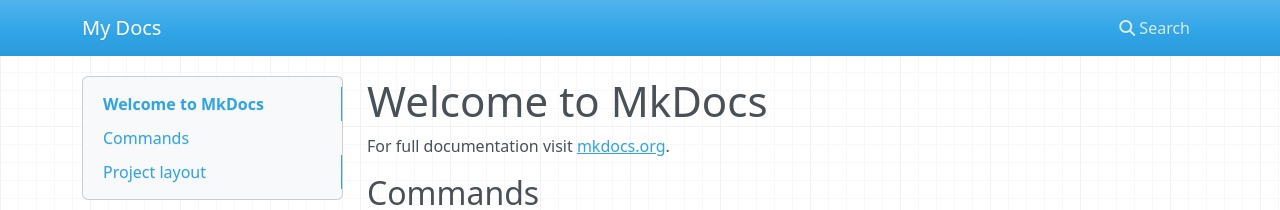
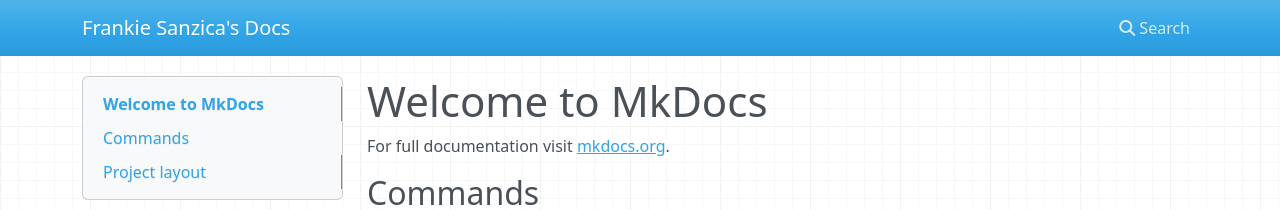
Before and after one commit to FrankieSanzica/docs.frankiesanzica.com, an MkDocs documentation site: the page built from docs/index.md, in a window 1280 px wide. Shown: the top 210 px of the page. Built offline with MkDocs 1.6.1, drawn with Linux system fonts in a browser that asks for light colours; nearby versions of some CDN libraries.

Commit message:
site name

```diff
--- a/mkdocs.yml
+++ b/mkdocs.yml
@@ -1 +1 @@
-site_name: My Docs
+site_name: Frankie Sanzica's Docs
```
